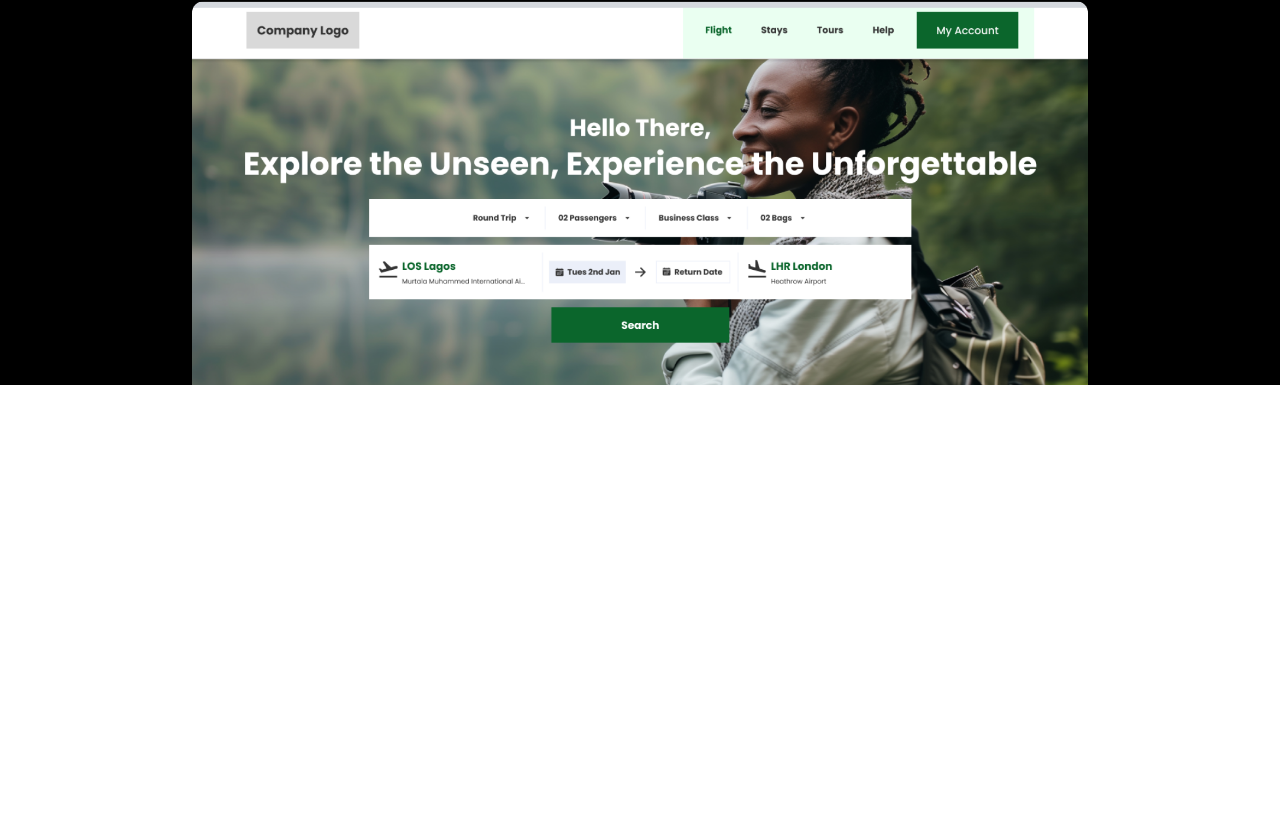
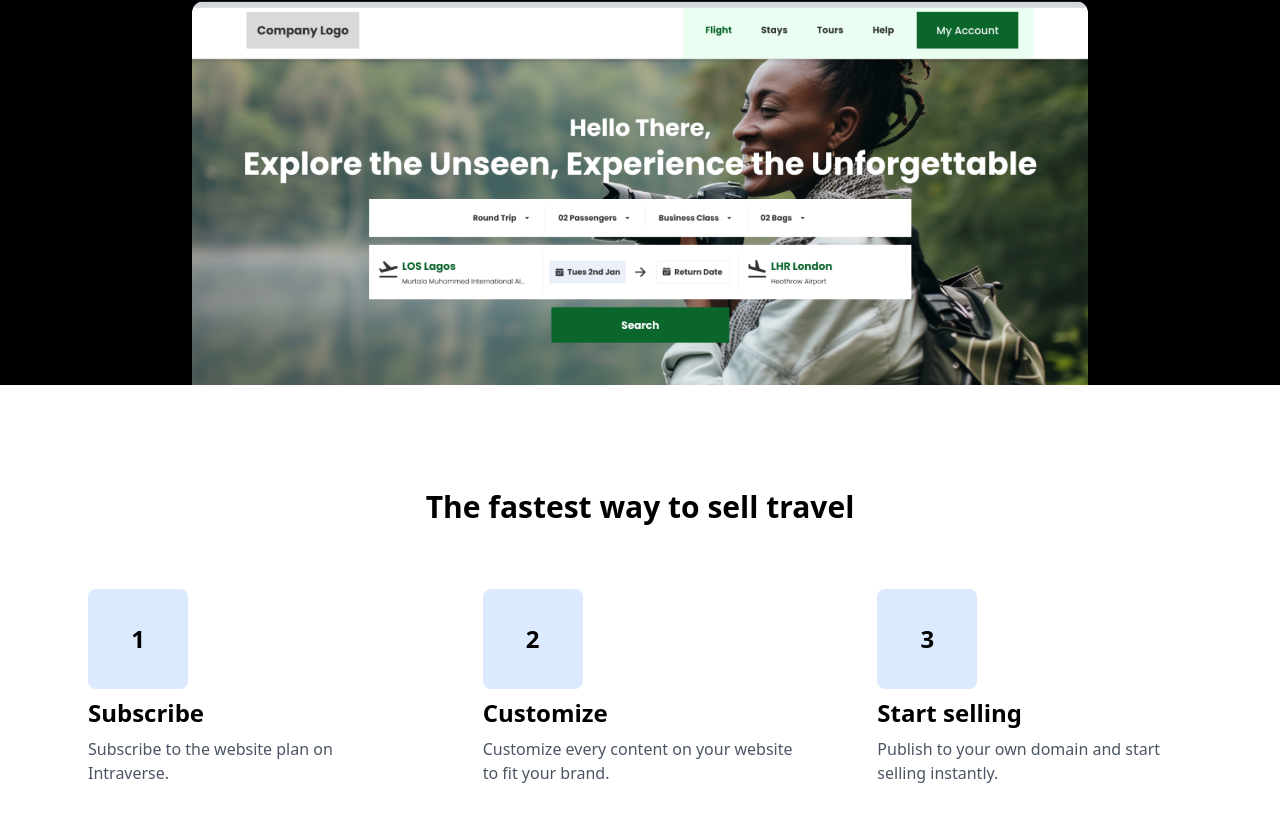
Before and after one commit to kaleabo/travel-booking-platform, a Next.js app: page / in a window 1280 px wide. Shown: the part 559-1380 px from the top of the page. Before the commit the page ends 944 px from the top, so only its background shows below. Built offline with nearby package versions, Linux system fonts and the light colour scheme.

Commit message:
Add 'Fastest Way to Sell Travel' section with numbered cards for Subscribe, Customize, and Start selling

```diff
--- a/app/page.tsx
+++ b/app/page.tsx
@@ -1,5 +1,6 @@
 import HeroSection from "../components/HeroSection";
 import ImageHeader from "../components/ImageHeader";
+import FeaturesSection from "../components/FeaturesSection";
 
 const Home: React.FC = () => {
   return (
@@ -11,6 +12,8 @@ const Home: React.FC = () => {
         <ImageHeader />
       </div>
 
+      {/* Features Section */}
+      <FeaturesSection />
     </div>
   );
 };
--- /dev/null
+++ b/components/FeaturesSection.tsx
@@ -0,0 +1,33 @@
+import React from "react";
+import StepCard from "./StepCard";
+
+const FeaturesSection: React.FC = () => {
+  return (
+    <section className="py-16 bg-white">
+      <div className="max-w-6xl mx-auto">
+        <h2 className="text-3xl text-black font-bold text-center my-10">
+          The fastest way to sell travel
+        </h2>
+        <div className="grid grid-cols-1 md:grid-cols-2 lg:grid-cols-3 gap-8">
+          <StepCard
+            step={1}
+            title="Subscribe"
+            description="Subscribe to the website plan on Intraverse."
+          />
+          <StepCard
+            step={2}
+            title="Customize"
+            description="Customize every content on your website to fit your brand."
+          />
+          <StepCard
+            step={3}
+            title="Start selling"
+            description="Publish to your own domain and start selling instantly."
+          />
+        </div>
+      </div>
+    </section>
+  );
+};
+
+export default FeaturesSection;
--- /dev/null
+++ b/components/StepCard.tsx
@@ -0,0 +1,23 @@
+import React from "react";
+
+interface StepCardProps {
+  step: number;
+  title: string;
+  description: string;
+}
+
+const StepCard: React.FC<StepCardProps> = ({ step, title, description }) => {
+  return (
+    <div className="bg-white rounded-xl p-6 md:block flex">
+      <div className="text-2xl hover:rotate-6 transition-all ease-in-out cursor-pointer size-[100px] text-black rounded-[8px] items-center justify-center bg-blue-100 gap-[10px] inline-flex font-bold mb-2">
+        {step}
+      </div>
+      <div className="md:space-y-0 space-y-2 md:p-0 p-3">
+        <h3 className="text-2xl font-bold mb-2 text-black">{title}</h3>
+        <p className="text-gray-600">{description}</p>
+      </div>
+    </div>
+  );
+};
+
+export default StepCard;
```
